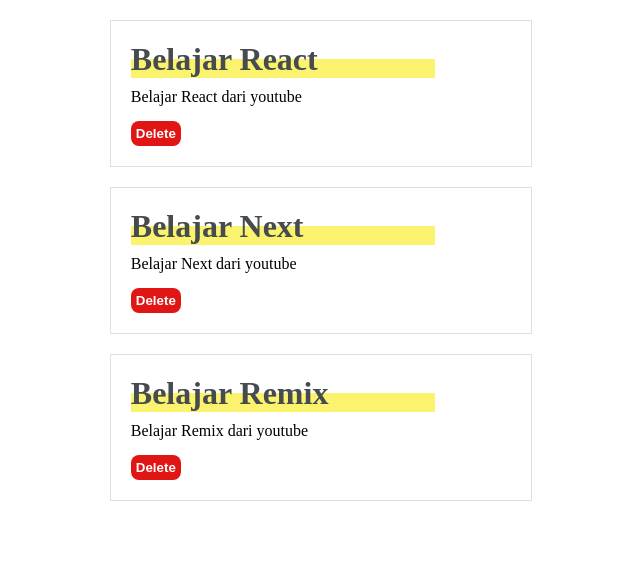
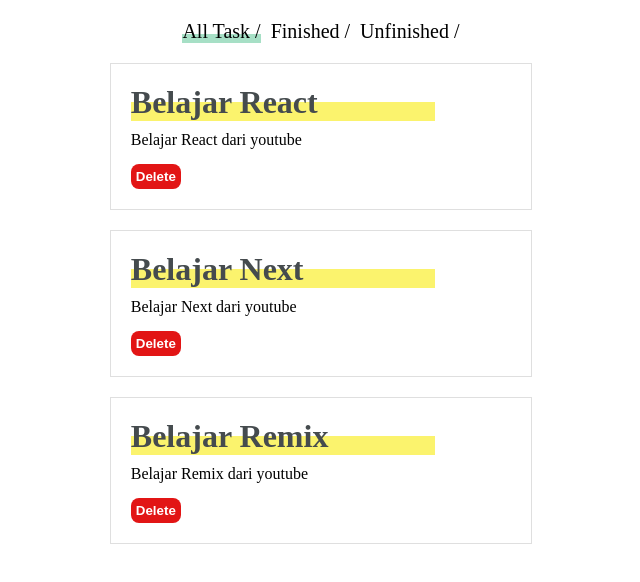
Before and after one commit to HenSetiawan/react-todo-firebase, a React (Create React App) app: page / in a window 1280 px wide. Shown: the top 582 px of the page, without its empty margins (319-959 px from the left). Built offline with nearby package versions, Linux system fonts and the light colour scheme.

Commit message:
add navigation link

```diff
--- a/src/App.jsx
+++ b/src/App.jsx
@@ -1,10 +1,17 @@
 import "./css/app.css";
 import Navigation from "./components/Navigation";
+import { Route, Routes } from "react-router-dom";
+import TaskListPage from "./pages/TaskListPage";
+import TaskFormPage from "./pages/TaskFormPage";
 
 function App() {
   return (
     <div className="App">
       <Navigation />
+      <Routes>
+        <Route path="/" element={<TaskListPage />} />
+        <Route path="/finished" element={<TaskFormPage />} />
+      </Routes>
     </div>
   );
 }
--- a/src/components/Navigation.jsx
+++ b/src/components/Navigation.jsx
@@ -1,15 +1,19 @@
-import { Route, Routes } from "react-router-dom";
-import TaskListPage from '../pages/TaskListPage';
-import TaskFormPage from "../pages/TaskFormPage";
+import { Link } from "react-router-dom";
+import "../css/navigation.css";
 
 const Navigation = () => {
   return (
     <div>
-      <div className="nav">
-        <Routes>
-          <Route path="/" element={<TaskListPage />} />
-          <Route path="/add" element={<TaskFormPage />} />
-        </Routes>
+      <div className="navbar">
+        <nav>
+          <ul>
+            <li className="active">
+              <Link to="/">All Task /</Link>
+            </li>
+            <li><Link to="/finished">Finished /</Link></li>
+            <li><Link to="/unfinished">Unfinished /</Link></li>
+          </ul>
+        </nav>
       </div>
     </div>
   );
--- /dev/null
+++ b/src/css/navigation.css
@@ -0,0 +1,30 @@
+nav {
+  width: 33%;
+  margin: 20px auto;
+}
+nav ul {
+  margin: auto;
+  display: flex;
+  list-style: none;
+  justify-content: center;
+}
+
+nav ul li {
+  margin: 0 5px;
+  font-size: 20px;
+}
+
+nav a{
+    text-decoration: none;
+    color: black;
+}
+
+.active {
+  background: linear-gradient(
+    180deg,
+    transparent,
+    transparent 60%,
+    rgba(79, 192, 141, 0.5) 0,
+    rgba(79, 192, 141, 0.5)
+  );
+}
```
